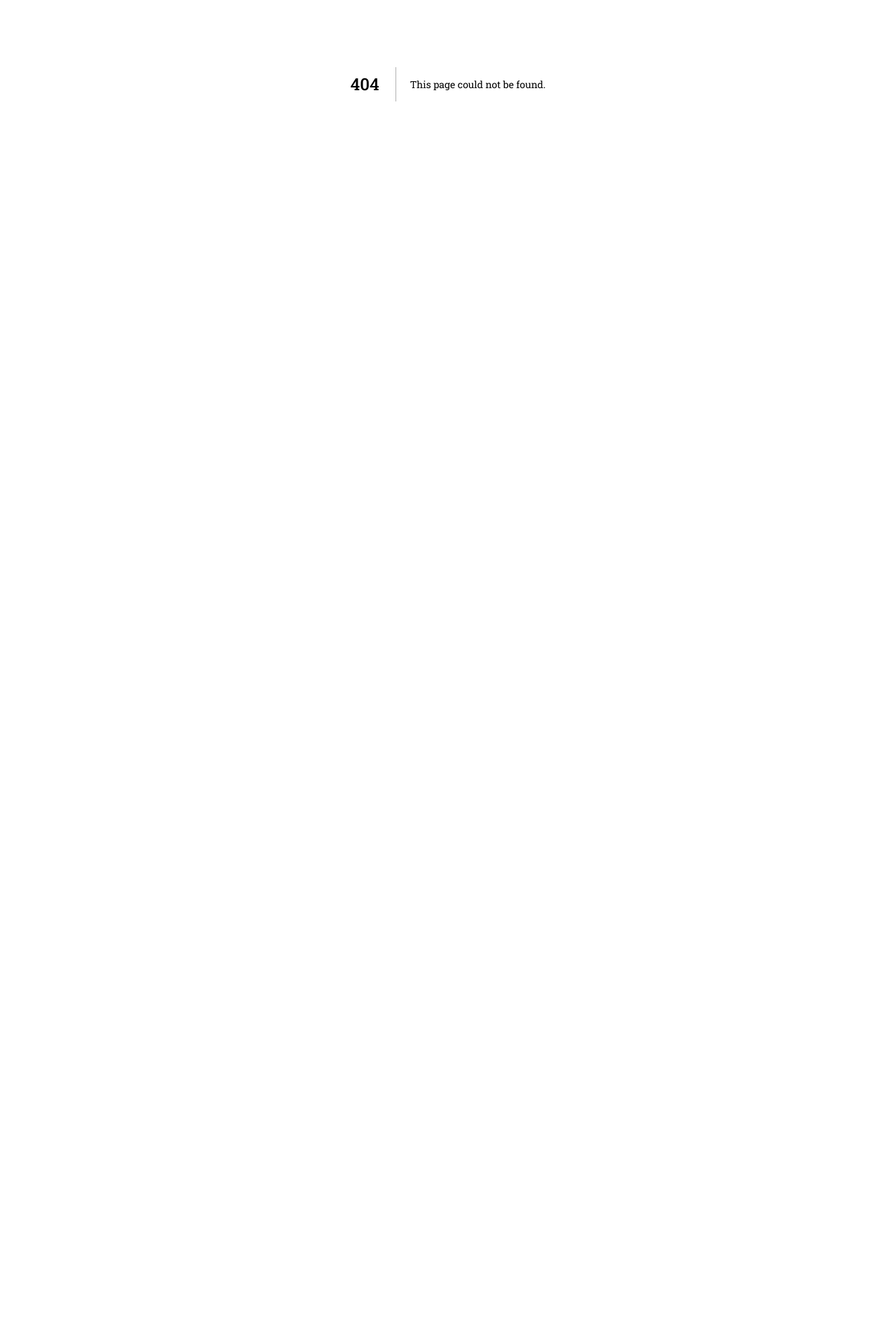
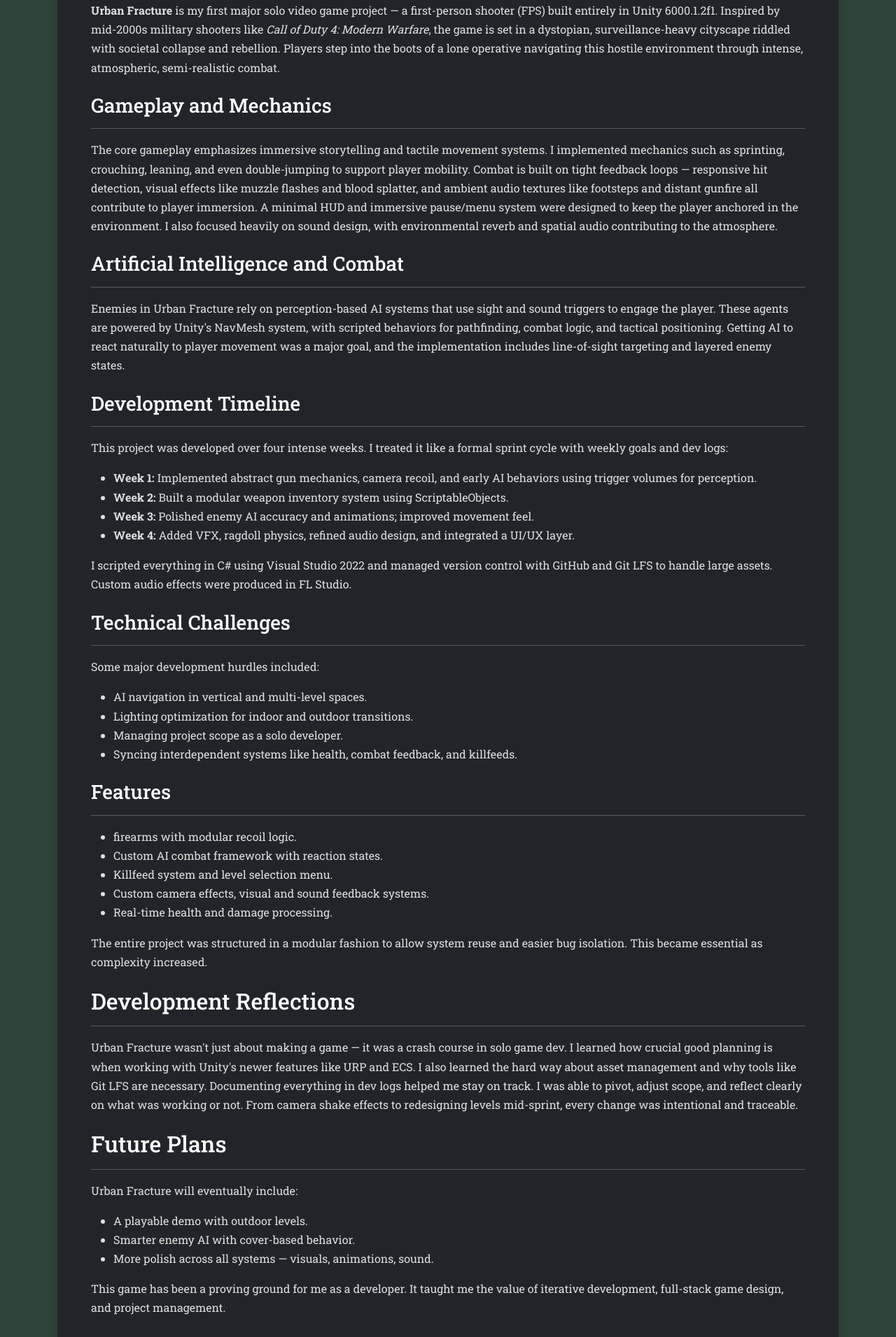
Before and after one commit to RamiyanGangatharan/Portfolio2025, a Next.js app in the folder client/: page /content/urbanfracture in a window 1280 px wide. Before the commit this address had no page. Shown: the part 280-2191 px from the top of the page at 70% size. Before the commit the page ends 800 px from the top, so only its background shows below. Built offline with nearby package versions, Linux system fonts and the light colour scheme.

Commit message:
capstone article

```diff
--- /dev/null
+++ b/client/src/pages/content/urbanfracture.js
@@ -0,0 +1,81 @@
+import MDP from './markdownpage';
+
+const urbanfracture = `
+# Urban Fracture
+---
+
+**Urban Fracture** is my first major solo video game project — a first-person shooter (FPS) built entirely in Unity 6000.1.2f1.
+Inspired by mid-2000s military shooters like *Call of Duty 4: Modern Warfare*, the game is set in a dystopian, surveillance-heavy cityscape
+riddled with societal collapse and rebellion. Players step into the boots of a lone operative navigating this hostile environment through intense,
+atmospheric, semi-realistic combat.
+
+### Gameplay and Mechanics
+---
+The core gameplay emphasizes immersive storytelling and tactile movement systems. I implemented mechanics such as sprinting, crouching, leaning,
+and even double-jumping to support player mobility. Combat is built on tight feedback loops — responsive hit detection, visual effects like muzzle
+flashes and blood splatter, and ambient audio textures like footsteps and distant gunfire all contribute to player immersion. A minimal HUD and immersive
+pause/menu system were designed to keep the player anchored in the environment. I also focused heavily on sound design, with environmental reverb and spatial
+audio contributing to the atmosphere.
+
+### Artificial Intelligence and Combat
+---
+Enemies in Urban Fracture rely on perception-based AI systems that use sight and sound triggers to engage the player. These agents are powered by Unity's
+NavMesh system, with scripted behaviors for pathfinding, combat logic, and tactical positioning. Getting AI to react naturally to player movement was a major
+goal, and the implementation includes line-of-sight targeting and layered enemy states.
+
+### Development Timeline
+---
+This project was developed over four intense weeks. I treated it like a formal sprint cycle with weekly goals and dev logs:
+
+- **Week 1:** Implemented abstract gun mechanics, camera recoil, and early AI behaviors using trigger volumes for perception.
+- **Week 2:** Built a modular weapon inventory system using ScriptableObjects.
+- **Week 3:** Polished enemy AI accuracy and animations; improved movement feel.
+- **Week 4:** Added VFX, ragdoll physics, refined audio design, and integrated a UI/UX layer.
+
+I scripted everything in C# using Visual Studio 2022 and managed version control with GitHub and Git LFS to handle large assets.
+Custom audio effects were produced in FL Studio.
+
+### Technical Challenges
+---
+Some major development hurdles included:
+- AI navigation in vertical and multi-level spaces.
+- Lighting optimization for indoor and outdoor transitions.
+- Managing project scope as a solo developer.
+- Syncing interdependent systems like health, combat feedback, and killfeeds.
+
+### Features
+---
+- firearms with modular recoil logic.
+- Custom AI combat framework with reaction states.
+- Killfeed system and level selection menu.
+- Custom camera effects, visual and sound feedback systems.
+- Real-time health and damage processing.
+
+The entire project was structured in a modular fashion to allow system reuse and easier bug isolation. This became essential as complexity increased.
+
+## Development Reflections
+---
+Urban Fracture wasn't just about making a game — it was a crash course in solo game dev. I learned how crucial good planning is when working with Unity's
+newer features like URP and ECS. I also learned the hard way about asset management and why tools like Git LFS are necessary. Documenting everything in dev
+logs helped me stay on track. I was able to pivot, adjust scope, and reflect clearly on what was working or not. From camera shake effects to redesigning levels
+mid-sprint, every change was intentional and traceable.
+
+## Future Plans
+---
+Urban Fracture will eventually include:
+- A playable demo with outdoor levels.
+- Smarter enemy AI with cover-based behavior.
+- More polish across all systems — visuals, animations, sound.
+
+This game has been a proving ground for me as a developer. It taught me the value of iterative development, full-stack game design, and project management.
+
+## External Links
+---
+- **Source Code:** [GitHub - Urban Fracture](https://github.com/RamiyanGangatharan/UrbanFracture)
+- **Playable Demo:** Available in the GitHub repository
+
+`;
+
+export default function Article() {
+  return <MDP title="Urban Fracture" article={urbanfracture} />;
+}
```
Also changed, not shown: client/src/pages/content/capstone.js (added, +50 -0 lines).
